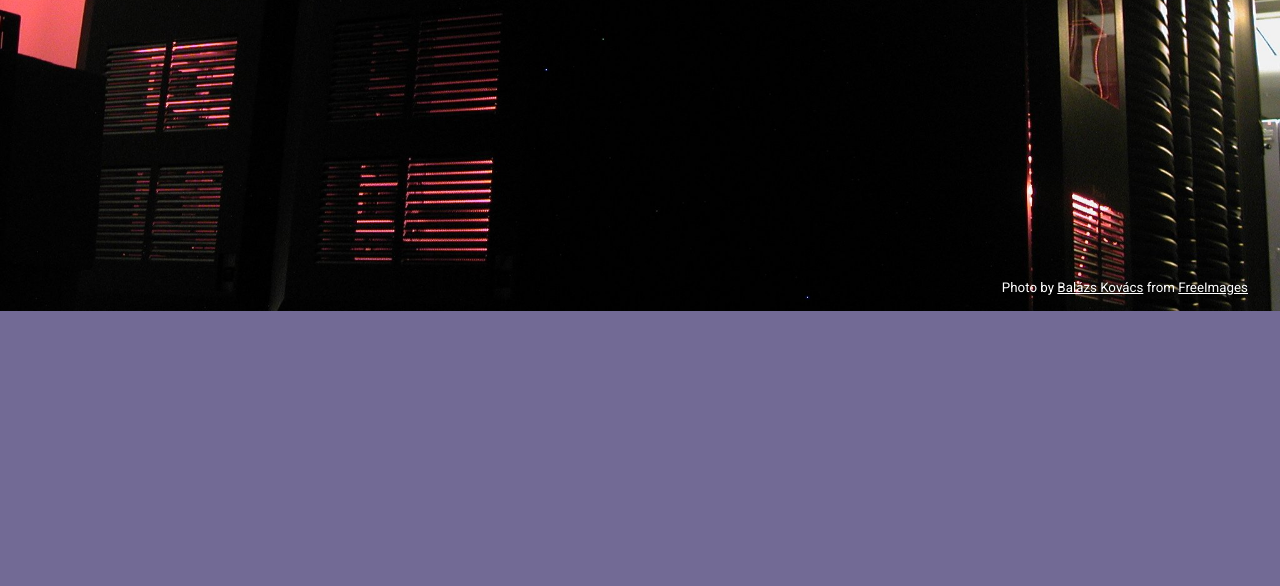
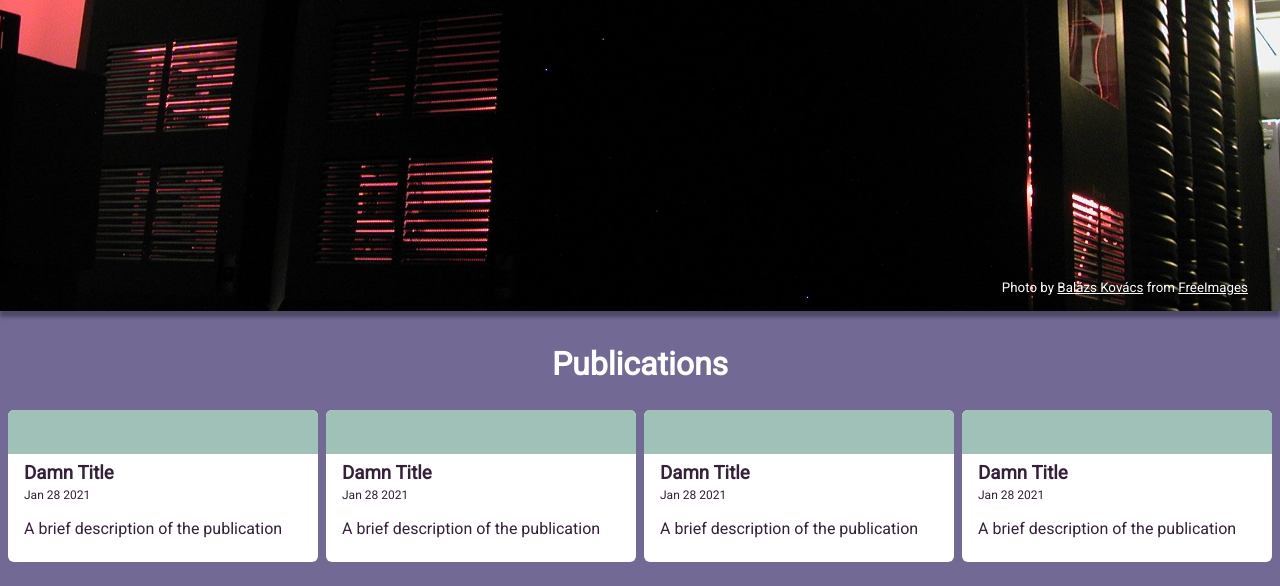
Before and after one commit to Mineirovsky/mineiro.info, a plain HTML site: page public/index.html in a window 1280 px wide. Shown: the part 559-1145 px from the top of the page. Before the commit the page ends 870 px from the top, so only its background shows below. Drawn offline with Linux system fonts and the light colour scheme.

Commit message:
Add Publications Section

```diff
--- a/public/index.html
+++ b/public/index.html
@@ -36,5 +36,54 @@
             Photo by <a href="https://freeimages.com/photographer/baja-34434">Balázs Kovács</a> from <a href="https://freeimages.com/">FreeImages</a>
         </small>
     </article>
+
+    <section id="publications">
+        <h2>Publications</h2>
+        <ul class="publications__list">
+            <li>
+                <article class="publications__article">
+                    <div class="article-figure"></div>
+                    <div class="article-brief">
+                        <h3>Damn Title</h3>
+                        <span class="publication-date">Jan 28 2021</span>
+                        <p>A brief description of the publication</p>
+                    </div>
+                </article>
+            </li>
+
+            <li>
+                <article class="publications__article">
+                    <div class="article-figure"></div>
+                    <div class="article-brief">
+                        <h3>Damn Title</h3>
+                        <span class="publication-date">Jan 28 2021</span>
+                        <p>A brief description of the publication</p>
+                    </div>
+                </article>
+            </li>
+
+            <li>
+                <article class="publications__article">
+                    <div class="article-figure"></div>
+                    <div class="article-brief">
+                        <h3>Damn Title</h3>
+                        <span class="publication-date">Jan 28 2021</span>
+                        <p>A brief description of the publication</p>
+                    </div>
+                </article>
+            </li>
+
+            <li>
+                <article class="publications__article">
+                    <div class="article-figure"></div>
+                    <div class="article-brief">
+                        <h3>Damn Title</h3>
+                        <span class="publication-date">Jan 28 2021</span>
+                        <p>A brief description of the publication</p>
+                    </div>
+                </article>
+            </li>
+        </ul>
+    </section>
 </body>
 </html>
--- a/public/style.css
+++ b/public/style.css
@@ -60,3 +60,50 @@ a {
 #about-me .image-credit {
     align-self: flex-end;
 }
+
+#publications {
+    padding: 8px;
+}
+
+#publications h2 {
+    text-align: center;
+    font-size: 2em;
+}
+
+#publications ul.publications__list {
+    padding: 0;
+    display: flex;
+}
+
+#publications ul.publications__list li {
+    width: 25%;
+}
+
+#publications ul.publications__list li:not(:nth-of-type(4n+1)) {
+    margin-left: 8px;
+}
+
+#publications article.publications__article {
+    background: white;
+    color: #351f39;
+    border-radius: 6px;
+}
+
+#publications article.publications__article .article-figure {
+    border-top-left-radius: 6px;
+    border-top-right-radius: 6px;
+    height: 2.75rem;
+    background: #a0c1b8;
+}
+
+#publications article.publications__article .article-brief {
+    padding: .5rem 1rem;
+}
+
+#publications article.publications__article .article-brief h3 {
+    margin: 0;
+}
+
+#publications article.publications__article .article-brief .publication-date {
+    font-size: .75em;
+}
```
